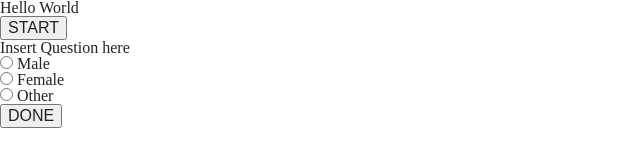
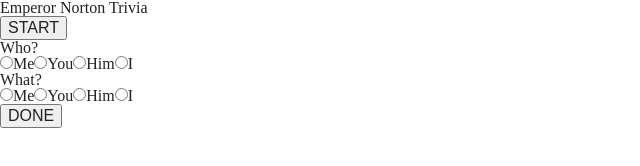
Before and after one commit to SarahJoline/TriviaGame, a plain HTML site: page index.html in a window 1280 px wide. Shown: the whole page, without its empty margins (0-640 px from the left). Drawn offline with nearby package versions, Linux system fonts and the light colour scheme.

Commit message:
changed form to a dynamic one

```diff
--- a/assets/css/style.css
+++ b/assets/css/style.css
@@ -1,5 +1,4 @@
 /* Will add this class to everything that I am hiding. Will use blue to test */
 .hide {
-  /* display: none; */
-  color: blue;
+  display: none;
 }
--- a/assets/javascript/app.js
+++ b/assets/javascript/app.js
@@ -1,17 +1,24 @@
-// Game starts with a start button
-// When start button is pressed, game begins
-// timer starts (2 minute timer)
-//list of questions where you can only select 1 answer.
-//button at the bottom
-//when button is pressed it stops the timer and tells you how many answers
-//you answered correctly/incorrectly/didn't answer.
-//if the player runs out the timer game ends automatically.
 var intervalId;
 var twoMinutes = 6;
 var correct = 0;
 var incorrect = 0;
 var unanswered = 0;
 var timerRunning = false;
+var userGuess = [];
+var myQuiz = [
+  {
+    question: "Who?",
+    name: "Hey",
+    answers: ["Me", "You", "Him", "I"],
+    correctAnswer: 1
+  },
+  {
+    question: "What?",
+    name: "Ho",
+    answers: ["Me", "You", "Him", "I"],
+    correctAnswer: 3
+  }
+];
 
 //-------------Start Button code
 //Get into the habit of using $(document).ready(function() {---})
@@ -20,11 +27,6 @@ $(document).ready(function() {
   $("#btnStart").on("click", game);
   $("#btnDone").on("click", stopTimer);
 });
-
-// function game2() {
-//   setTimeout(checkForm(), 1000 * 10);
-//   console.log("hey");
-// }
 
 //-----------Timer code.
 
@@ -41,65 +43,52 @@ function game() {
     intervalId = setInterval(countdown, 1000);
     timerRunning = true;
   }
+  changeScreen(); //this works now
 }
 
 function stopTimer() {
   clearInterval(intervalId);
   timerRunning = false;
-  checkForm();
+  // checkForm();
+  gradeForm();
 }
 
-// //------code to grade the game.
+// is this the best way to turn multiple things invisible?
+//or should I put the code into each function where this is
+// called individually?
+function changeScreen() {
+  $("#btnStart")
+    .removeClass("show")
+    .addClass("hide");
+}
 
-// finishGame();
+//------code to grade the game.
 
-// function finishGame() {
-//   $("#btnDone").on("click", stopTimer);
-// }
+play();
 
-// if (document.getElementByClass(".finished").clicked) {
-//   stopTimer();
-//   checkForm();
-// } else if (timer == 0) {
-//   checkForm();
-// }
-
-function checkForm() {
-  if (document.getElementById("true").checked) {
-    correct++;
-    $(".correct-guesses").html(`<h3>Correct Guesses: ${correct} </h3>`);
-  } else if (document.getElementById("false").checked) {
-    incorrect++;
-    $(".incorrect-guesses").html(`<h3>Incorrect Guesses: ${incorrect} </h3>`);
-  } else {
-    unanswered++;
-    $(".unanswered-qs").html(`<h3>Unanswered Questions: ${unanswered} </h3>`);
+function play() {
+  for (i = 0; i < myQuiz.length; i++) {
+    $(`
+    <h3>${myQuiz[i].question}</h3>`).appendTo(".quiz-content");
+    $(
+      `<input type="radio" name=${myQuiz[i].name}>${
+        myQuiz[i].answers[0]
+      }</input>`
+    ).appendTo(".quiz-content");
+    $(
+      `<input type="radio" name=${myQuiz[i].name}>${
+        myQuiz[i].answers[1]
+      }</input>`
+    ).appendTo(".quiz-content");
+    $(
+      `<input type="radio" name=${myQuiz[i].name}>${
+        myQuiz[i].answers[2]
+      }</input>`
+    ).appendTo(".quiz-content");
+    $(
+      `<input type="radio" name=${myQuiz[i].name}>${
+        myQuiz[i].answers[3]
+      }</input>`
+    ).appendTo(".quiz-content");
   }
 }
-// if value of selected answer is equal to true correct answers +1
-//if value of selected answer is equal to false - wrong answers +1
-//else unanswered questions +1
-
-// var timer;
-
-// var twoMinutes = 120;
-
-// gameTime();
-
-// function countdown() {
-//   twoMinutes--;
-//   $(".timeLeft").html(`<h1>${twoMinutes}</h1>`);
-// }
-// function gameTime() {
-//   timer = setInterval(countdown, 1000);
-//   console.log(twoMinutes);
-//   console.log(timer);
-//   //example of the toggle
-//   $("#welcome")
-//     .removeClass("show")
-//     .addClass("hide");
-// }
-
-// document.getElementById("#btnDone").addEventListener("click", checkForm);
-// document.getElementById("#btnDone").addEventListener("click", stopTimer);
-//timer = setTimeout("checkForm()", 1000);
--- a/index.html
+++ b/index.html
@@ -11,20 +11,16 @@
 
   <body>
     <!-- use this later for the header. For now keep is as an example of the toggle thing. -->
-    <h1 class="show" id="welcome">Hello World</h1>
+    <h1>Emperor Norton Trivia</h1>
 
-    <button id="btnStart">START</button>
+    <div class="show" id="start">
+      <button id="btnStart">START</button>
+    </div>
+
     <div class="timeLeft" id="timer"></div>
 
     <div class="quiz">
-      <h3>Insert Question here</h3>
-      <form class="Q1">
-        <input type="radio" name="gender" value="male" id="true" /> Male<br />
-        <input type="radio" name="gender" value="female" id="false" />
-        Female<br />
-        <input type="radio" name="gender" value="other" id="false" /> Other
-      </form>
-      <div id="myForm"></div>
+      <div class="quiz-content"></div>
       <button id="btnDone">DONE</button>
     </div>
 
```
